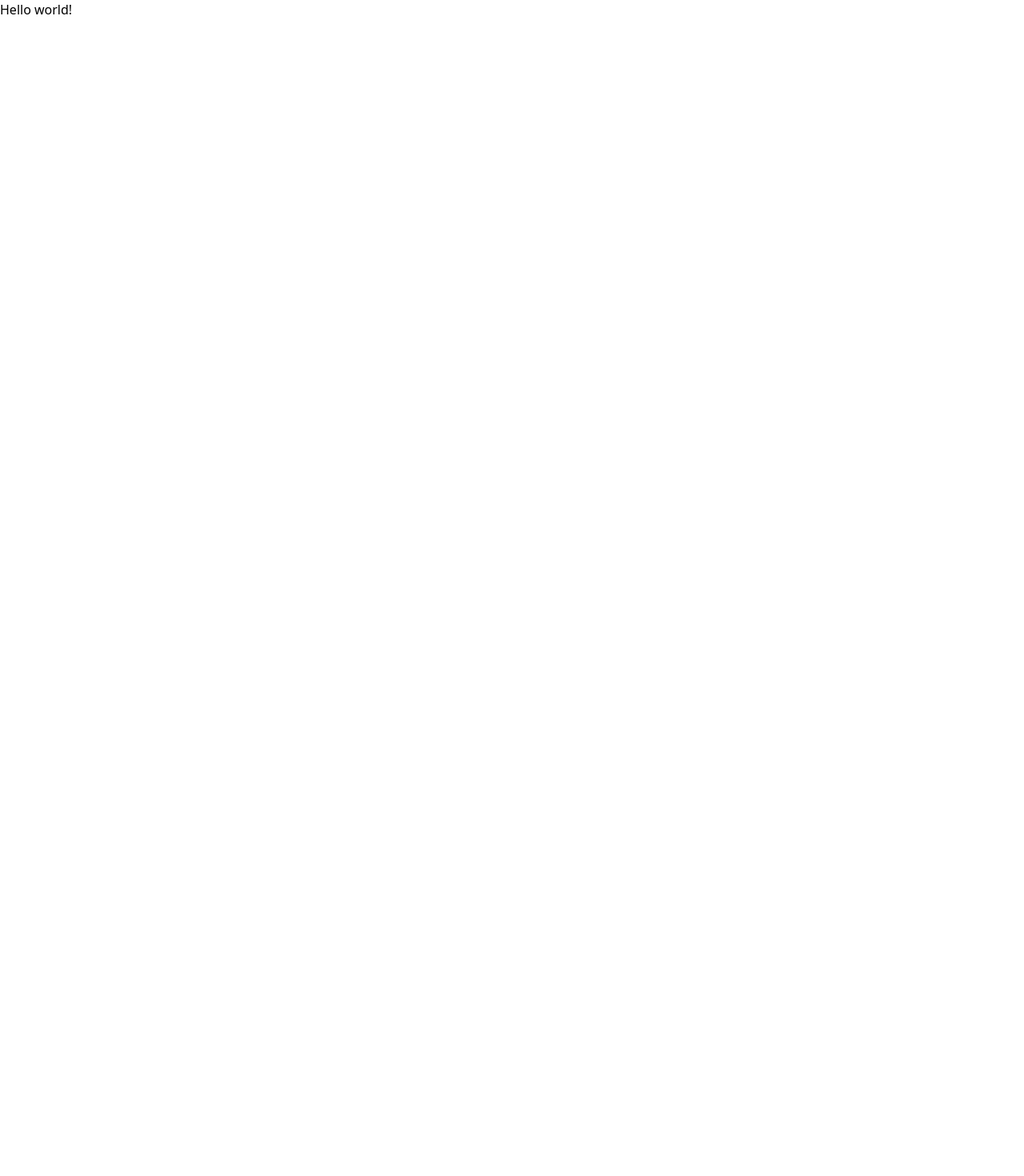
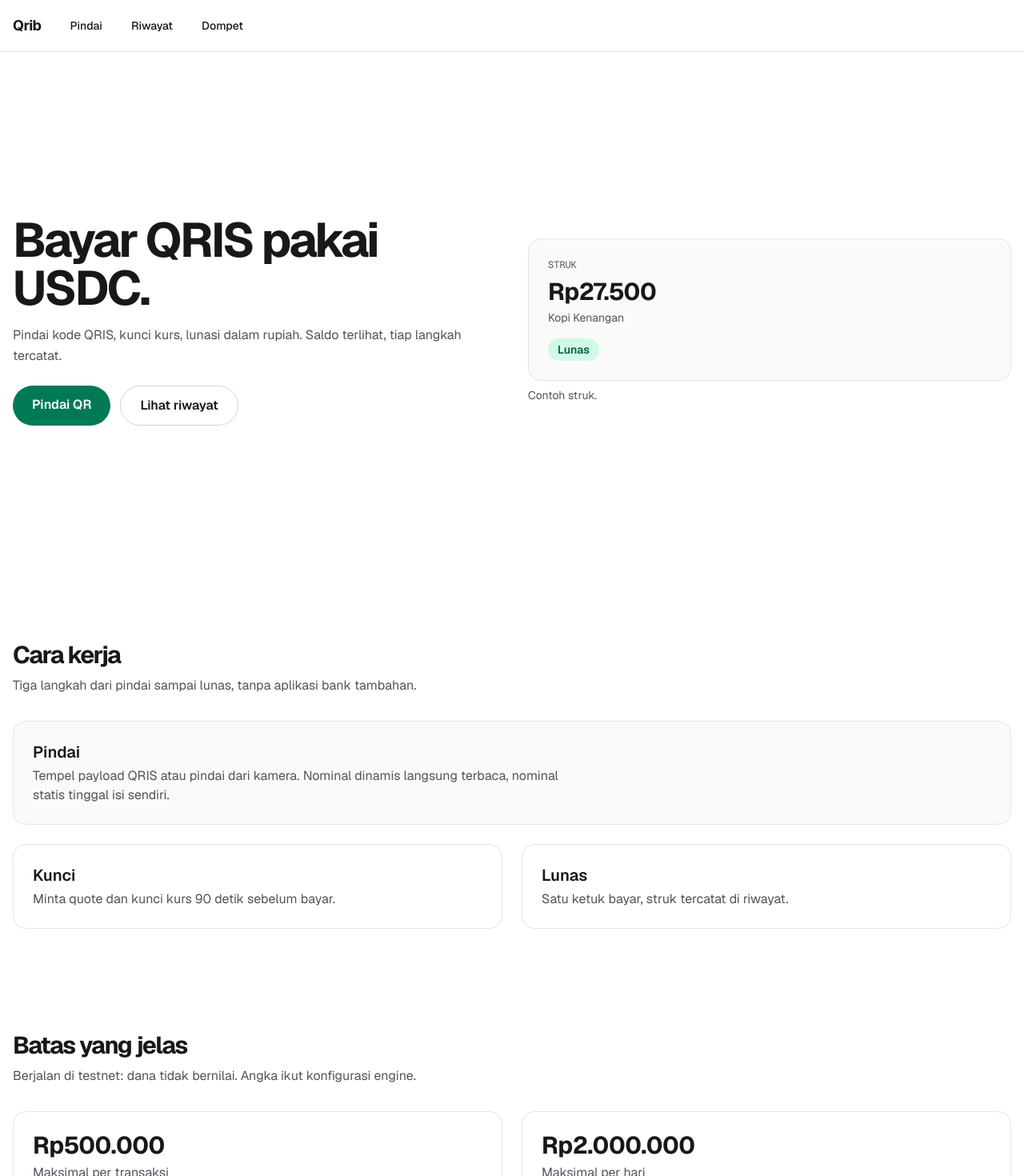
Before and after one commit to zdnemz/Qrib, a Next.js app in the folder web/: page / in a window 1280 px wide. Shown: the top 1470 px of the page at 80% size. Before the commit the page ends 800 px from the top, so only its background shows below. Built offline with nearby package versions, Linux system fonts and the light colour scheme.

Commit message:
feat(web): layout with nav plus trust-first landing

```diff
--- a/web/app/layout.tsx
+++ b/web/app/layout.tsx
@@ -1,15 +1,46 @@
 import type { Metadata } from "next";
+import Link from "next/link";
+import { Geist, Geist_Mono } from "next/font/google";
 import "./globals.css";
 
+const sans = Geist({ subsets: ["latin"], display: "swap" });
+const mono = Geist_Mono({ subsets: ["latin"], display: "swap", variable: "--font-mono" });
+
 export const metadata: Metadata = {
-  title: "Qrib — Bayar QRIS pakai USDC",
-  description: "Scan → confirm → paid. USDC to QRIS wallet.",
+  title: "Qrib - Bayar QRIS pakai USDC",
+  description: "Pindai kode QRIS, kunci kurs, lunasi dalam rupiah.",
 };
+
+// Shape rule: buttons are full-pill, cards are 16px. One accent: emerald.
+const link = "rounded-full px-4 py-2 text-sm font-medium transition-colors active:scale-[0.98]";
 
 export default function RootLayout({ children }: { children: React.ReactNode }) {
   return (
-    <html lang="en">
-      <body>{children}</body>
+    <html lang="id" className={`${sans.className} ${mono.variable}`}>
+      <body className="bg-white text-zinc-900 antialiased dark:bg-zinc-950 dark:text-zinc-100">
+        <header className="border-b border-zinc-200 dark:border-zinc-800">
+          <nav className="mx-auto flex h-16 max-w-7xl items-center gap-1 px-4">
+            <Link href="/" className="mr-4 text-lg font-bold tracking-tight">
+              Qrib
+            </Link>
+            <Link href="/scan" className={`${link} hover:bg-zinc-100 dark:hover:bg-zinc-800`}>
+              Pindai
+            </Link>
+            <Link href="/history" className={`${link} hover:bg-zinc-100 dark:hover:bg-zinc-800`}>
+              Riwayat
+            </Link>
+            <Link href="/wallet" className={`${link} hover:bg-zinc-100 dark:hover:bg-zinc-800`}>
+              Dompet
+            </Link>
+          </nav>
+        </header>
+        {children}
+        <footer className="border-t border-zinc-200 dark:border-zinc-800">
+          <p className="mx-auto max-w-7xl px-4 py-6 text-sm text-zinc-600 dark:text-zinc-400">
+            Qrib. Testnet: dana tidak bernilai.
+          </p>
+        </footer>
+      </body>
     </html>
   );
 }
--- a/web/app/page.tsx
+++ b/web/app/page.tsx
@@ -1,7 +1,104 @@
+import Link from "next/link";
+
+// Landing: trust-first. Four sections, zero eyebrows, one accent (emerald),
+// buttons pill + cards 16px. Motion 3: hover and active states only.
+const btn =
+  "inline-block rounded-full px-6 py-3 text-base font-semibold transition-colors active:scale-[0.98]";
+const card = "rounded-2xl border border-zinc-200 p-6 dark:border-zinc-800";
+
 export default function Home() {
   return (
-    <main>
-      <div>Hello world!</div>
+    <main className="mx-auto max-w-7xl px-4">
+      <section className="grid min-h-[calc(100dvh-8rem)] items-center gap-10 py-12 md:grid-cols-2">
+        <div>
+          <h1 className="text-4xl font-bold tracking-tighter md:text-6xl">
+            Bayar QRIS pakai USDC.
+          </h1>
+          <p className="mt-4 max-w-[65ch] text-base leading-relaxed text-zinc-600 dark:text-zinc-400">
+            Pindai kode QRIS, kunci kurs, lunasi dalam rupiah. Saldo terlihat, tiap langkah
+            tercatat.
+          </p>
+          <div className="mt-6 flex flex-wrap gap-3">
+            <Link
+              href="/scan"
+              className={`${btn} bg-emerald-700 text-white hover:bg-emerald-800 dark:bg-emerald-400 dark:text-zinc-950 dark:hover:bg-emerald-300`}
+            >
+              Pindai QR
+            </Link>
+            <Link
+              href="/history"
+              className={`${btn} border border-zinc-300 hover:bg-zinc-100 dark:border-zinc-700 dark:hover:bg-zinc-800`}
+            >
+              Lihat riwayat
+            </Link>
+          </div>
+        </div>
+        <div>
+          <div className={`${card} bg-zinc-50 dark:bg-zinc-900`}>
+            <p className="font-mono text-xs text-zinc-600 dark:text-zinc-400">STRUK</p>
+            <p className="mt-2 text-3xl font-bold tracking-tight">Rp27.500</p>
+            <p className="mt-1 text-sm text-zinc-600 dark:text-zinc-400">Kopi Kenangan</p>
+            <p className="mt-4 inline-block rounded-full bg-emerald-100 px-3 py-1 text-sm font-semibold text-emerald-800 dark:bg-emerald-400/15 dark:text-emerald-300">
+              Lunas
+            </p>
+          </div>
+          {/* contoh */}
+          <p className="mt-2 text-sm text-zinc-600 dark:text-zinc-400">Contoh struk.</p>
+        </div>
+      </section>
+
+      <section className="py-16">
+        <h2 className="text-3xl font-bold tracking-tighter">Cara kerja</h2>
+        <p className="mt-2 max-w-[65ch] text-zinc-600 dark:text-zinc-400">
+          Tiga langkah dari pindai sampai lunas, tanpa aplikasi bank tambahan.
+        </p>
+        <div className="mt-8 grid gap-6 md:grid-cols-2">
+          <div className={`${card} bg-zinc-50 md:col-span-2 dark:bg-zinc-900`}>
+            <h3 className="text-xl font-semibold">Pindai</h3>
+            <p className="mt-1 max-w-[65ch] text-zinc-600 dark:text-zinc-400">
+              Tempel payload QRIS atau pindai dari kamera. Nominal dinamis langsung terbaca,
+              nominal statis tinggal isi sendiri.
+            </p>
+          </div>
+          <div className={card}>
+            <h3 className="text-xl font-semibold">Kunci</h3>
+            <p className="mt-1 text-zinc-600 dark:text-zinc-400">
+              Minta quote dan kunci kurs 90 detik sebelum bayar.
+            </p>
+          </div>
+          <div className={card}>
+            <h3 className="text-xl font-semibold">Lunas</h3>
+            <p className="mt-1 text-zinc-600 dark:text-zinc-400">
+              Satu ketuk bayar, struk tercatat di riwayat.
+            </p>
+          </div>
+        </div>
+      </section>
+
+      <section className="py-16">
+        <h2 className="text-3xl font-bold tracking-tighter">Batas yang jelas</h2>
+        <p className="mt-2 max-w-[65ch] text-zinc-600 dark:text-zinc-400">
+          Berjalan di testnet: dana tidak bernilai. Angka ikut konfigurasi engine.
+        </p>
+        <div className="mt-8 grid gap-6 md:grid-cols-2">
+          <div className={card}>
+            <p className="text-3xl font-bold tracking-tight">Rp500.000</p>
+            <p className="mt-1 text-zinc-600 dark:text-zinc-400">Maksimal per transaksi</p>
+          </div>
+          <div className={card}>
+            <p className="text-3xl font-bold tracking-tight">Rp2.000.000</p>
+            <p className="mt-1 text-zinc-600 dark:text-zinc-400">Maksimal per hari</p>
+          </div>
+          <div className={card}>
+            <p className="text-3xl font-bold tracking-tight">90 detik</p>
+            <p className="mt-1 text-zinc-600 dark:text-zinc-400">Masa berlaku tiap quote</p>
+          </div>
+          <div className={card}>
+            <p className="text-3xl font-bold tracking-tight">0,5% + Rp320</p>
+            <p className="mt-1 text-zinc-600 dark:text-zinc-400">Spread dan biaya per bayar</p>
+          </div>
+        </div>
+      </section>
     </main>
   );
 }
```
